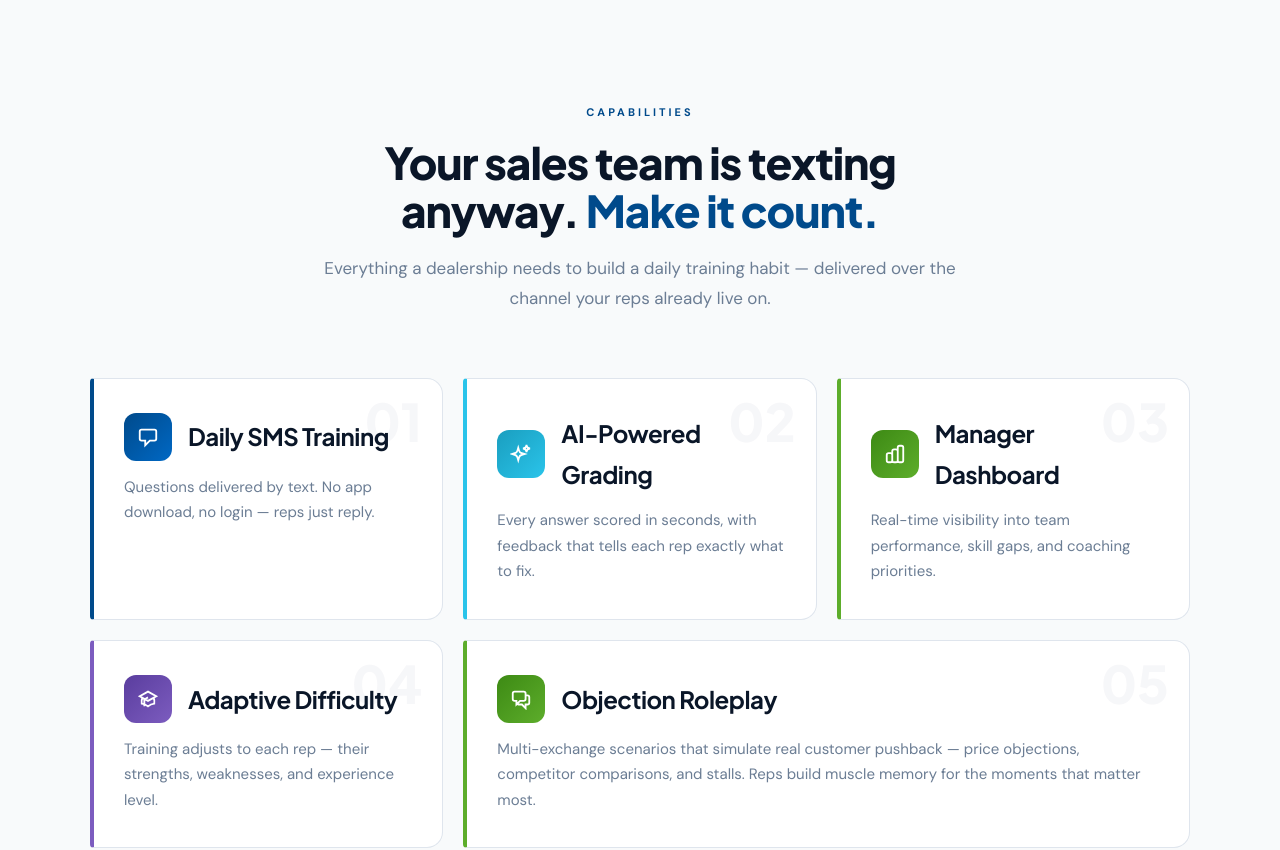
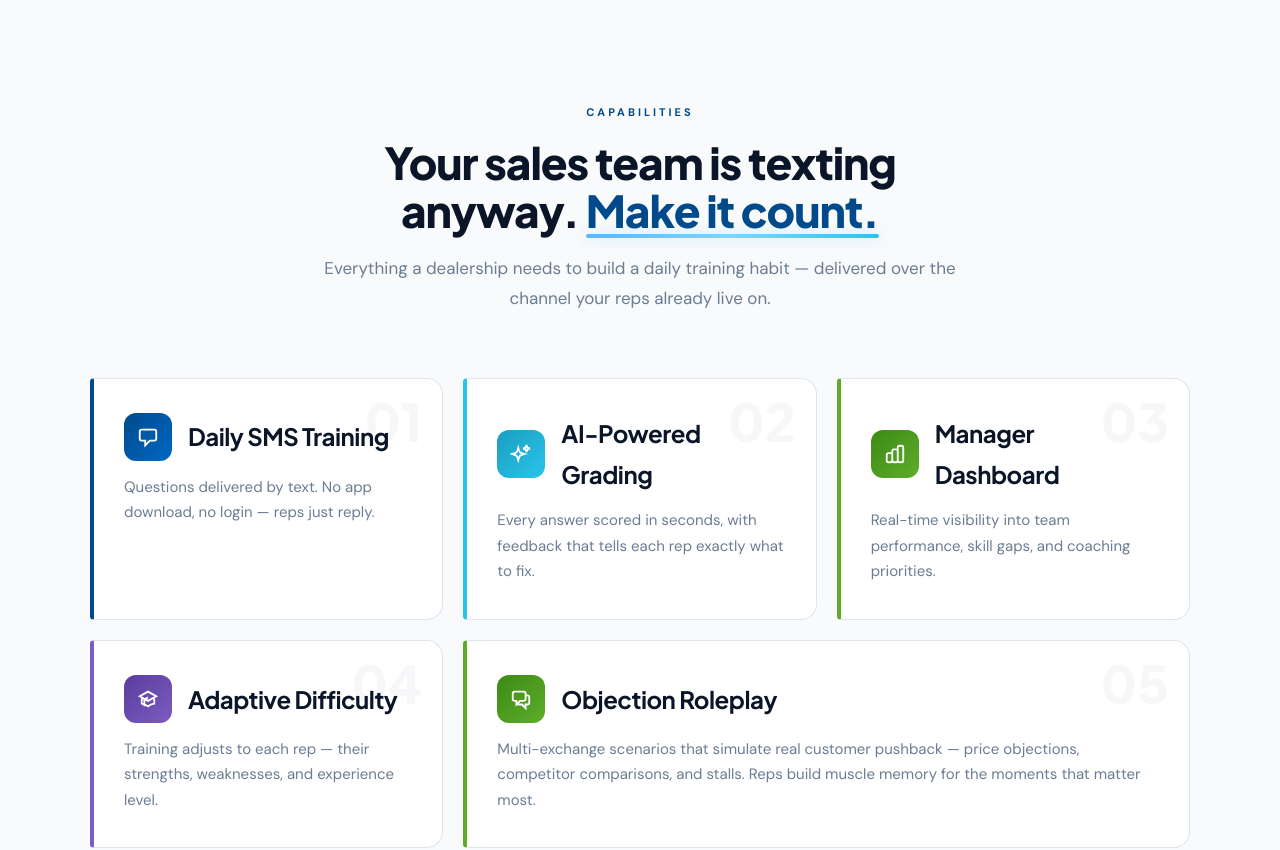
Before and after one commit to kenchapmanpdx-png/dealershipiq-, a Next.js app: page / in a window 1280 px wide. Shown: the part 1920-2770 px from the top of the page. Built offline with nearby package versions, Linux system fonts and the light colour scheme; no server answers.

Commit message:
Restore kinetic underline in electric blue (features + CTA band)

```diff
--- a/src/app/(marketing)/marketing.css
+++ b/src/app/(marketing)/marketing.css
@@ -971,6 +971,35 @@
   margin: 0;
 }
 
+/* ---- Kinetic underline ----
+   Gradient bar swipes in left-to-right when the phrase scrolls into
+   view (KineticUnderline component adds .is-inked). Recolored from the
+   dark theme's purple/pink to the electric-blue family used by the
+   "closers" gradient and the steps connector. Overrides the legacy
+   globals.css rules via .mkt specificity. */
+.mkt .kinetic-underline {
+  position: relative;
+  display: inline-block;
+}
+.mkt .kinetic-underline::after {
+  content: '';
+  position: absolute;
+  left: 0;
+  right: 0;
+  bottom: -0.08em;
+  height: 0.09em;
+  border-radius: var(--radius-full);
+  background: linear-gradient(90deg, #57b6ff 0%, #7bd8ff 50%, var(--cyan) 100%);
+  box-shadow: 0 0 12px rgba(87, 182, 255, 0.35);
+  transform: scaleX(0);
+  transform-origin: left;
+  transition: transform 0.9s var(--ease-premium);
+  transition-delay: var(--ink-delay, 450ms);
+}
+.mkt .kinetic-underline.is-inked::after {
+  transform: scaleX(1);
+}
+
 /* ============================================
    TESTIMONIALS — SMS thread cards
    ============================================ */
--- a/src/app/(marketing)/page.tsx
+++ b/src/app/(marketing)/page.tsx
@@ -6,6 +6,7 @@ import { Metadata } from 'next';
 import PhoneMockup from '@/components/marketing/PhoneMockup';
 import MarketingFx from '@/components/marketing/MarketingFx';
 import LeadForm from '@/components/marketing/LeadForm';
+import KineticUnderline from '@/components/marketing/KineticUnderline';
 
 export const metadata: Metadata = {
   title: 'SMS-Powered Sales Training for Auto Dealers | DealershipIQ',
@@ -349,7 +350,12 @@ export default function LandingPage() {
           <div className="section-head sr">
             <div className="section-tag">Capabilities</div>
             <h2>
-              Your sales team is texting anyway. <span className="em">Make it count.</span>
+              Your sales team is texting anyway.{' '}
+              <span className="em">
+                <KineticUnderline delay={1000} rootMargin="0px 0px -30% 0px">
+                  Make it count.
+                </KineticUnderline>
+              </span>
             </h2>
             <p>
               Everything a dealership needs to build a daily training habit — delivered over the
@@ -473,7 +479,10 @@ export default function LandingPage() {
       <section className="cta-band">
         <div className="container">
           <h2 className="sr">
-            Your first training question can go out <span className="em">today.</span>
+            Your first training question can go out{' '}
+            <span className="em">
+              <KineticUnderline delay={700}>today.</KineticUnderline>
+            </span>
           </h2>
           <p className="sr">
             Five minutes to set up. By tomorrow morning, you&apos;ll see exactly who&apos;s putting
```
